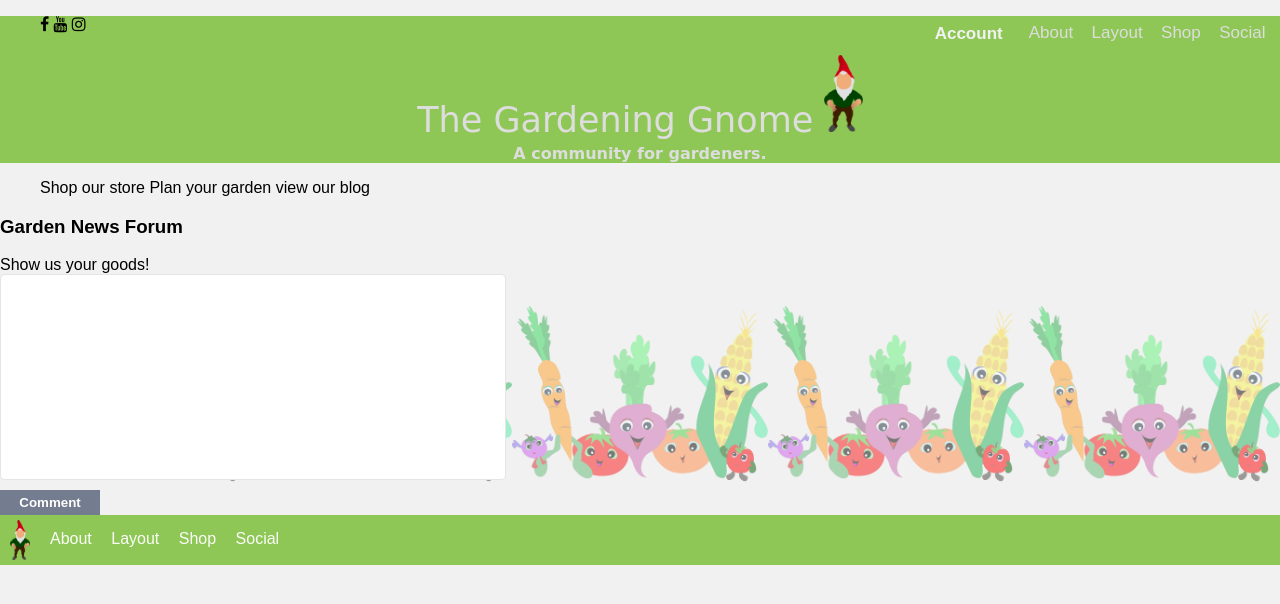
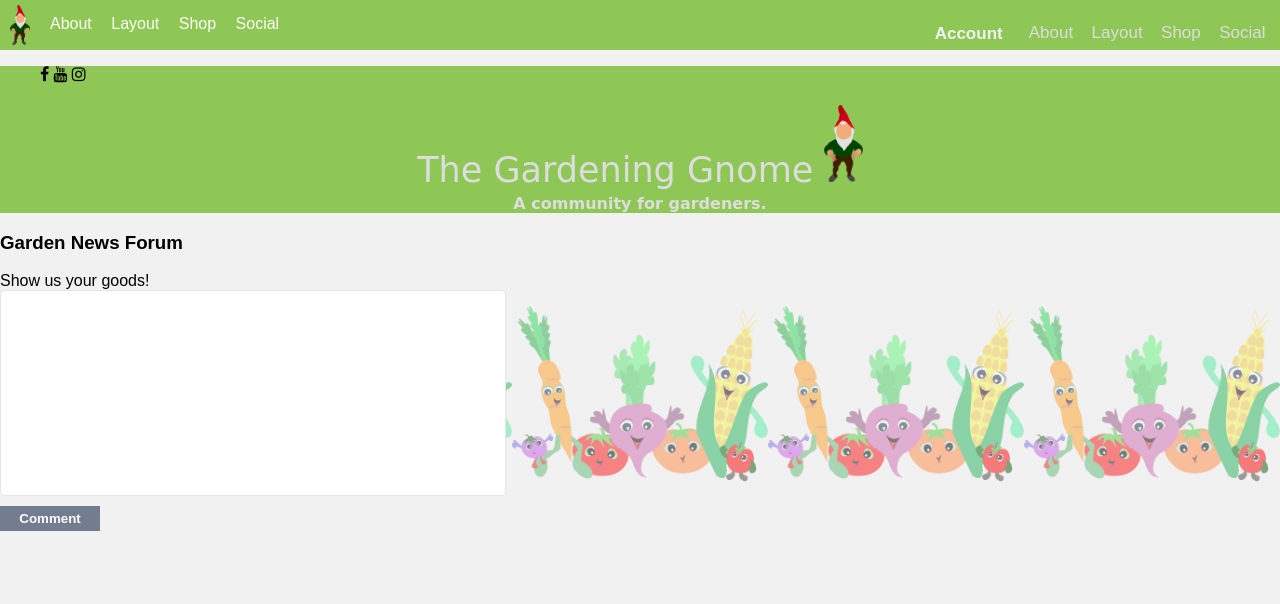
Before and after one commit to Gardening-App/GardeningApp, a PHP site: page /social.php in a window 1280 px wide. Shown: the top 604 px of the page. Run offline with PHP 8.4, Linux system fonts and the light colour scheme; data that the repository does not hold is empty.

Commit message:
Add files via upload

```diff
--- a/GardenGnomes_html/social.php
+++ b/GardenGnomes_html/social.php
@@ -11,29 +11,21 @@
 <head>
 	<title>Garden Gnome</title>
   <meta charset="utf-8">
+	<?php
 
+include("css/footer.php");
+include("css/header.php");
+?>
+
+  <link rel="stylesheet" href="css/about.css">
   <link rel="stylesheet" href="css/social.css">
   <link rel="stylesheet" href="https://stackpath.bootstrapcdn.com/font-awesome/4.7.0/css/font-awesome.min.css">
 </head>
-		<?php
 
-
-include("css/header.php");
-?>
-<div class="page-container">
-<div class="content-wrapper">
 <body>
 	<div id ="wrapper">
 
 
-<div id="pagesNames">
-    <ul>
-        <li>Shop our store</li>
-        <li>Plan your garden</li>
-        <li>view our blog</li>
-    </ul>
-
-</div>
 		<div id ="comment">
 
       <h3>Garden News Forum</h3>
@@ -58,13 +50,8 @@ include("css/header.php");
 
       ?>
     </div>
-</div>
+
   </div>
-		<?php
 
-include("css/footer.php");
-
-?>
 </body>
-</div>
 </html>
```
